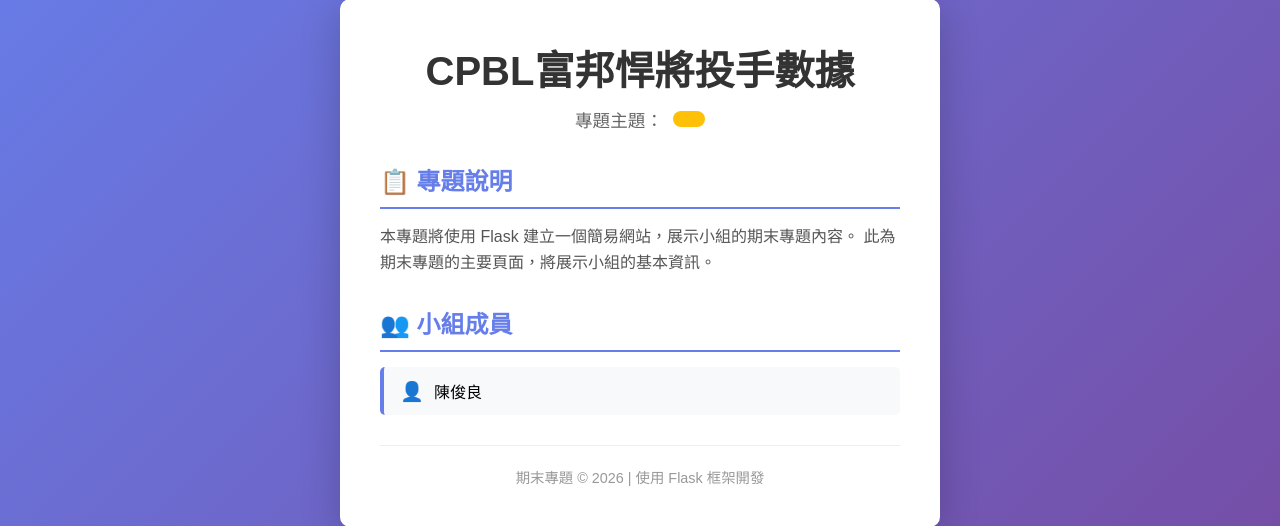
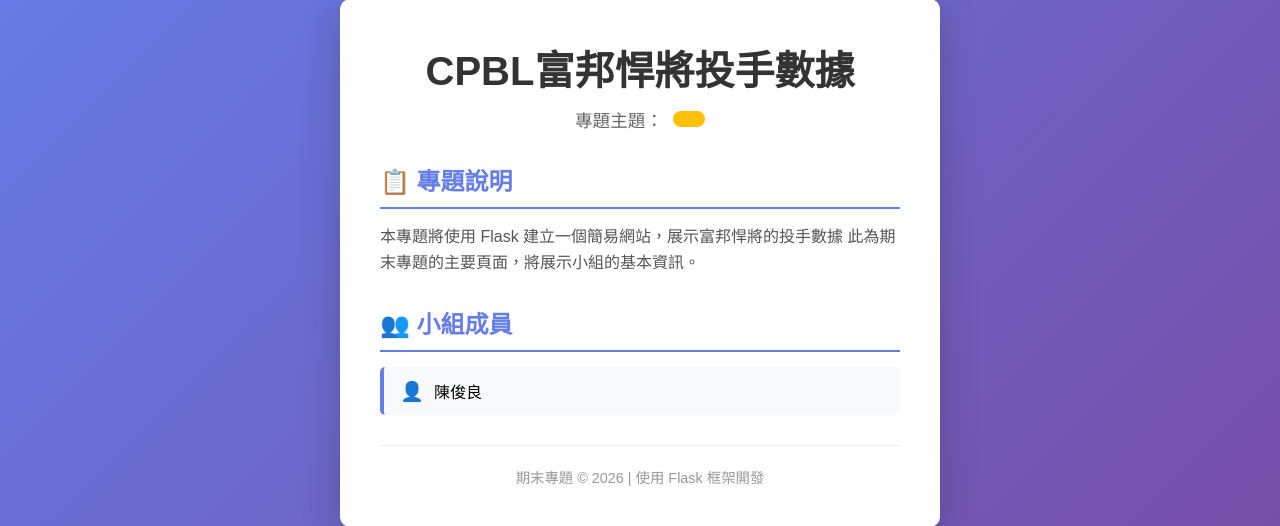
Before and after one commit to 410170536/final-project-2026, a Flask app: page / in a window 1280 px wide. Shown: the part 137-663 px from the top of the page. Run offline with Flask 3, Linux system fonts and the light colour scheme.

Commit message:
Update index.html

```diff
--- a/templates/index.html
+++ b/templates/index.html
@@ -108,7 +108,7 @@
         <div class="section">
             <h2>📋 專題說明</h2>
             <p style="line-height: 1.6; color: #555;">
-                本專題將使用 Flask 建立一個簡易網站，展示小組的期末專題內容。
+                本專題將使用 Flask 建立一個簡易網站，展示富邦悍將的投手數據
                 此為期末專題的主要頁面，將展示小組的基本資訊。
             </p>
         </div>
```
